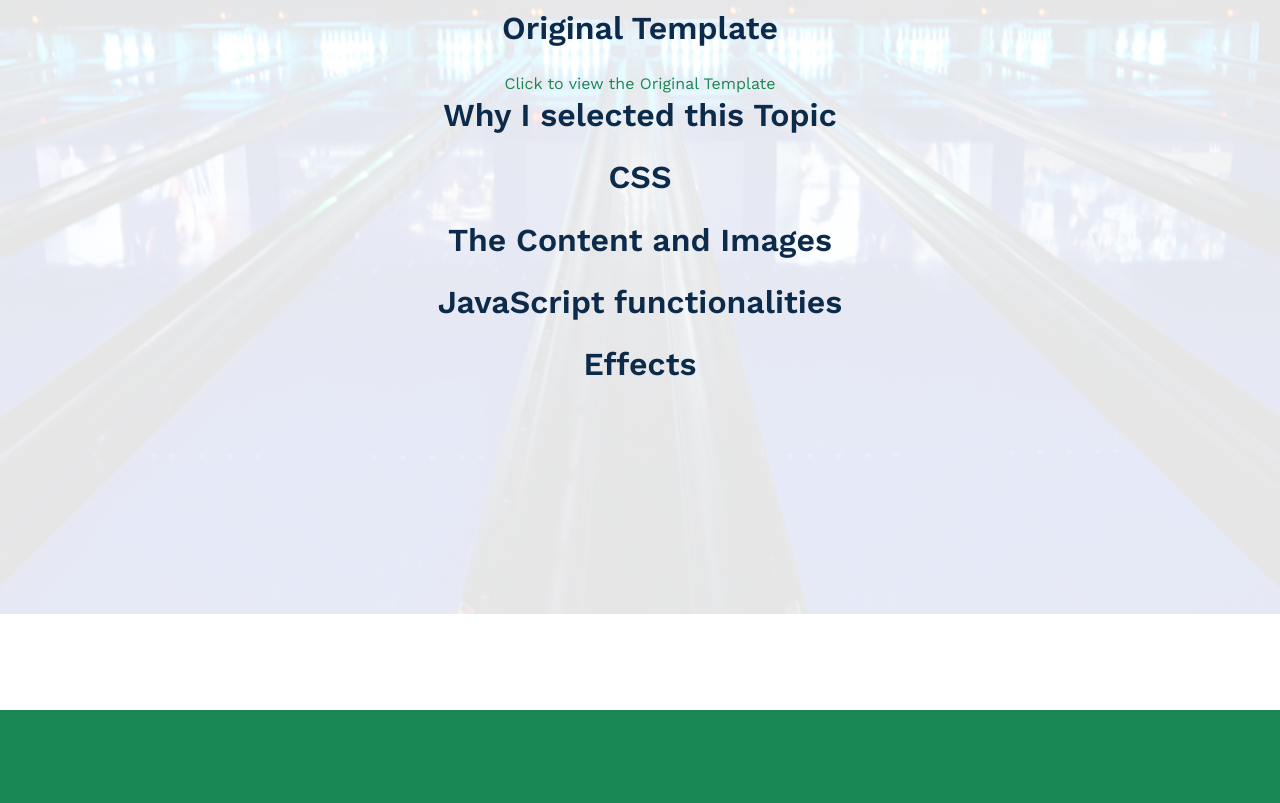
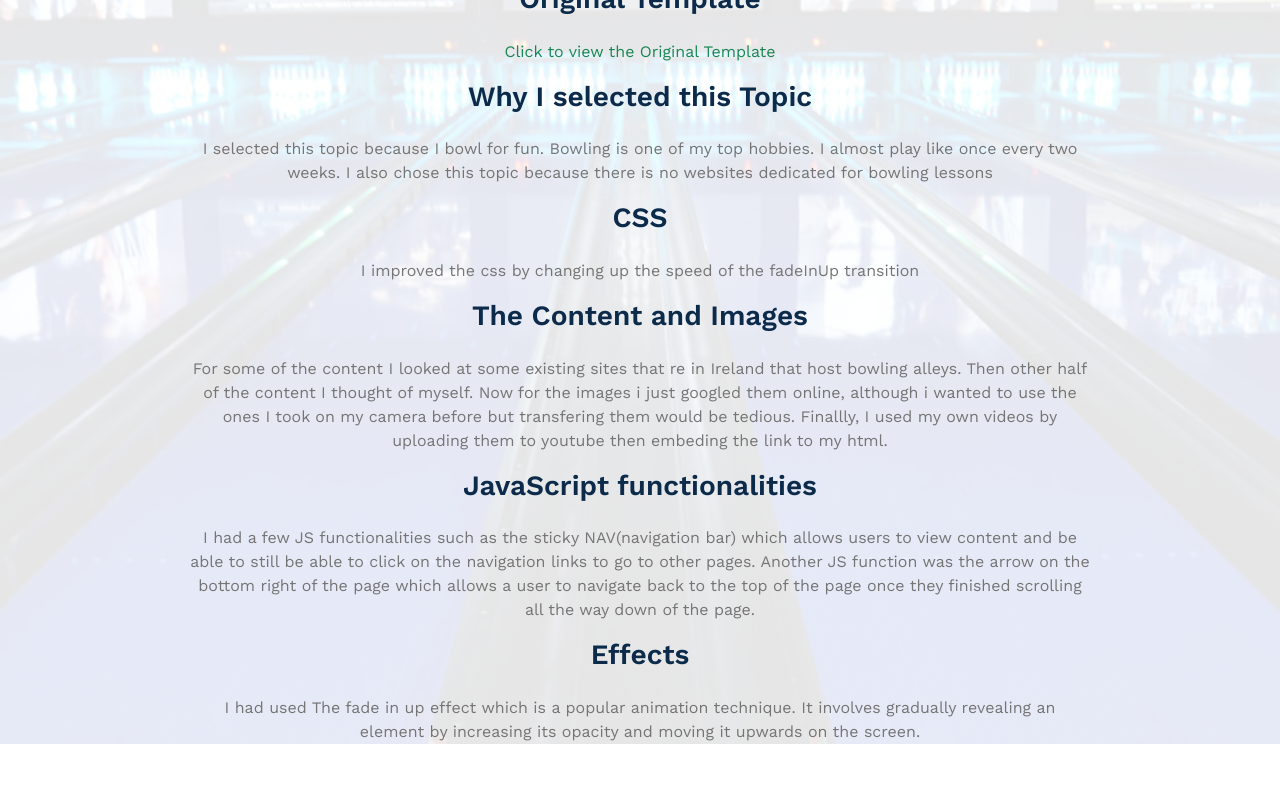
Before and after one commit to thumbiko/Bowling-101, a plain HTML site: page Bowling 101/MyImprovements.html in a window 1280 px wide. Shown: the part 707-1510 px from the top of the page. Drawn offline with nearby package versions, Linux system fonts and the light colour scheme.

Commit message:
improvements

```diff
--- a/Bowling 101/MyImprovements.html
+++ b/Bowling 101/MyImprovements.html
@@ -70,7 +70,7 @@
 <!-- Navbar Start -->
 <nav class="navbar navbar-expand-lg bg-white navbar-light sticky-top p-0">
     <a href="index.html" class="navbar-brand d-flex align-items-center border-end px-4 px-lg-5">
-        <h2 class="m-0"><i class="fa fa-bowling-ball text-success me-2"></i>Bikz Bowl</h2>
+        <h3 class="m-0"><i class="fa fa-bowling-ball text-success me-2"></i>Bikz Bowl</h3>
     </a>
     <button type="button" class="navbar-toggler me-4" data-bs-toggle="collapse" data-bs-target="#navbarCollapse">
         <span class="navbar-toggler-icon"></span>
@@ -115,24 +115,35 @@
 
     <div class="container-xxl Basics my-6 py-6 pb-0">
         <div class="container">
-            <div class="text-center mx-auto mb-5 wow fadeInUp" data-wow-delay="0.1s" style="max-width: 500px;">
-                <h6 class="text-success text-uppercase mb-2">My Improvements</h6>
+            <div class="text-center mx-auto mb-5 wow fadeInUp" data-wow-delay="0.1s" style="max-width: 900px;">
                 <h1 class="display-6 mb-4">Improvements/Changes</h1>
 
-                <h2 class="display-8 mb-4">Original Template</h2>
-                <a href="https://themewagon.github.io/drivin/?_ga=2.219355089.919734701.1677028960-1388422317.1677028960" class=" text-success"> Click to view the Original Template</a>
+                <h3 class="display-8 mb-4">Original Template</h3>
+                <p><a href="https://themewagon.github.io/drivin/?_ga=2.219355089.919734701.1677028960-1388422317.1677028960" class=" text-success" > Click to view the Original Template</a></p>
 
-                    <h2 class="display-8 mb-4">Why I selected this Topic</h2>
+                    <h3 class="display-8 mb-4">Why I selected this Topic</h3>
+                <p>I selected this topic because I bowl for fun. Bowling is one of my top hobbies. I almost play like once every two weeks. I also chose this topic because
+                    there is no websites dedicated for bowling lessons </p>
 
+                    <h3 class="display-8 mb-4">CSS</h3>
+                <p>I improved the css by changing up the speed of the fadeInUp transition</p>
 
-                    <h2 class="display-8 mb-4">CSS</h2>
+                    <h3 class="display-8 mb-4">The Content and Images</h3>
+                    <p>For some of the content I looked at some existing sites that re in Ireland that host bowling alleys. Then other half of the content I thought of myself.
+                        Now for the images i just googled them online, although i wanted to use the ones I took on my camera before but transfering them would be tedious.
+                        Finallly, I used my own videos by uploading them to youtube then embeding the link to my html.
+                    </p>
 
+                    <h3 class="display-8 mb-4">JavaScript functionalities</h3>
+                    <p>I had a few JS functionalities such as the sticky NAV(navigation bar) which allows users to view content and
+                        be able to still be able to click on the navigation links to go to other pages.
 
-                    <h2 class="display-8 mb-4">The Content and Images</h2>
+                        Another JS function was the arrow on the bottom right of the page which allows a user to navigate back to the top of the page once they finished scrolling all the way down of the page.
 
-                    <h2 class="display-8 mb-4">JavaScript functionalities</h2>
+                    </p>
 
-                    <h2 class="display-8 mb-4">Effects</h2>
+                    <h3 class="display-8 mb-4">Effects</h3>
+                    <p> I had used The fade in up effect which is a popular animation technique. It involves gradually revealing an element by increasing its opacity and moving it upwards on the screen.</p>
 
             </div>
         </div>
@@ -162,7 +173,7 @@
             <div class="row g-5">
                 <div class="col-lg-3 col-md-6">
                     <h4 class="text-white mb-4">Keep Tabs</h4>
-                    <h2 class="text-success mb-4"><i class="fa fa-bowling-ball text-white me-2"></i>Bowlin</h2>
+                    <h3 class="text-success mb-4"><i class="fa fa-bowling-ball text-white me-2"></i>Bowlin</h3>
                     <p class="mb-2"><i class="fa fa-map-marker-alt me-3"></i>123 Airport Road, Swords, Dublin</p>
                     <p class="mb-2"><i class="fa fa-phone-alt me-3"></i>+353 016 6789</p>
                     <p class="mb-2"><i class="fa fa-envelope me-3"></i>thumbikonyasulu@ymail.com</p>
--- a/Bowling 101/js/main.js
+++ b/Bowling 101/js/main.js
@@ -40,14 +40,6 @@
     });
 
 
-    // Testimonials carousel
-    $(".testimonial-carousel").owlCarousel({
-        autoplay: true,
-        smartSpeed: 1000,
-        items: 1,
-        dots: true,
-        loop: true,
-    });
 
 
 })(jQuery);
```
Also changed, not shown: Bowling 101/index.html (+1 -0 lines).
